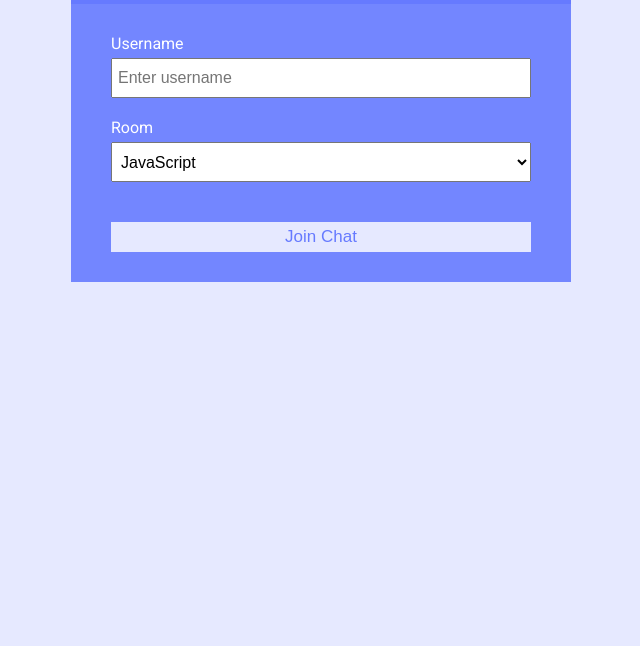
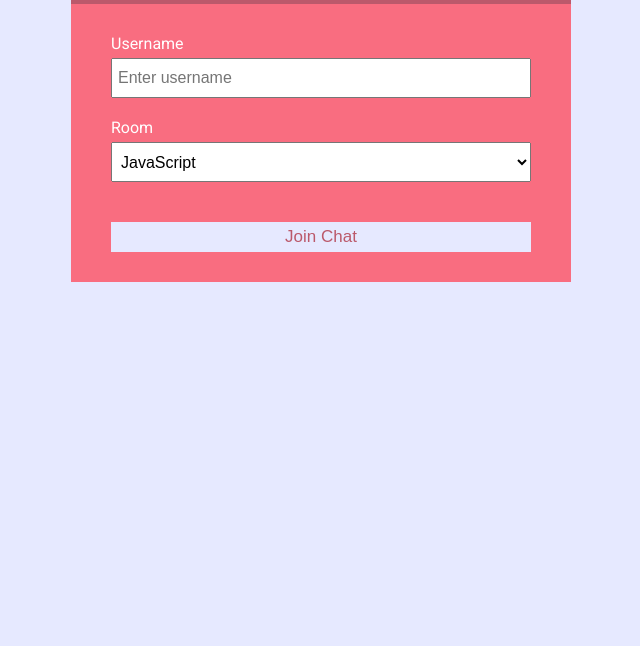
Before and after one commit to piyusha2001/ChatApp, a website: page public/index.html in a window 1280 px wide. Shown: the part 154-800 px from the top of the page, without its empty margins (319-959 px from the left). Drawn offline with Linux system fonts and the light colour scheme.

Commit message:
bg colour changed

```diff
--- a/public/css/style.css
+++ b/public/css/style.css
@@ -1,8 +1,8 @@
-@import url("https://fonts.googleapis.com/css?family=Roboto&display=swap");
+@import url('https://fonts.googleapis.com/css?family=Roboto&display=swap');
 
 :root {
-    --dark-color-a: #667aff;
-    --dark-color-b: #7386ff;
+	--dark-color-a: #bb596b;
+	--dark-color-b: #f96d80;
 	--light-color: #e6e9ff;
 	--success-color: #5cb85c;
 	--error-color: #d9534f;
@@ -15,7 +15,7 @@
 }
 
 body {
-    font-family: "Roboto", sans-serif;
+	font-family: 'Roboto', sans-serif;
 	font-size: 16px;
 	background: var(--light-color);
 	margin: 20px;
@@ -119,7 +119,7 @@ a {
 	display: flex;
 }
 
-.chat-form-container input[type="text"] {
+.chat-form-container input[type='text'] {
 	font-size: 16px;
 	padding: 5px;
 	height: 40px;
@@ -159,7 +159,7 @@ a {
 	margin-bottom: 5px;
 }
 
-.join-main input[type="text"] {
+.join-main input[type='text'] {
 	font-size: 16px;
 	padding: 5px;
 	height: 40px;
```
Lines whose indentation alone changed are shown as unchanged.
